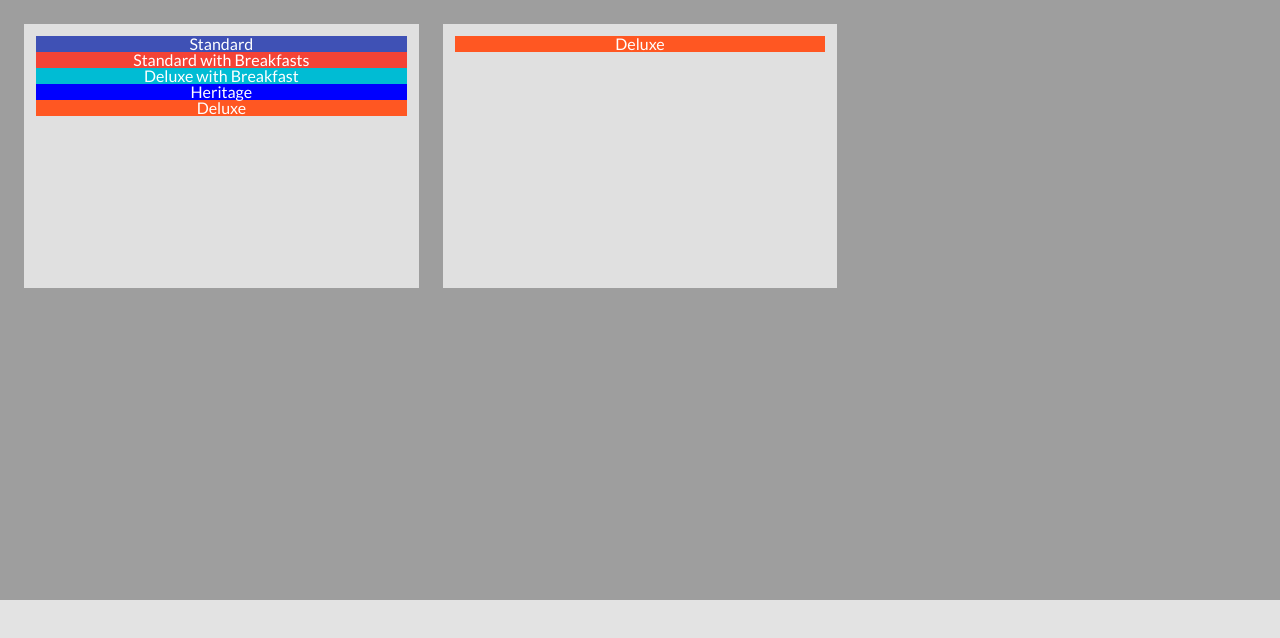
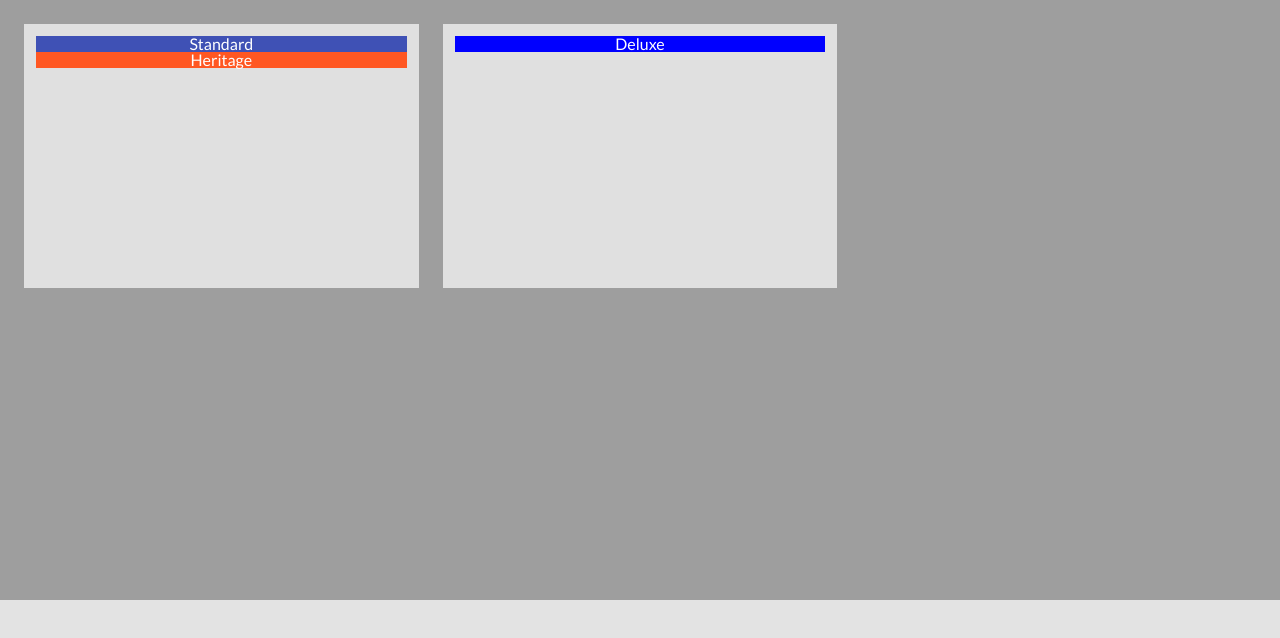
Before and after one commit to juliusdejon/drag-box, a React (Create React App) app: page / in a window 1280 px wide. Shown: the top 638 px of the page. Built offline with nearby package versions, Linux system fonts and the light colour scheme; the HTML template or start-up script is replaced by a standard one.

Commit message:
Renamed to Products for the better or worsts

```diff
--- a/src/App.css
+++ b/src/App.css
@@ -1,4 +1,4 @@
-@import url('https://fonts.googleapis.com/css?family=Archivo+Narrow:400,700|Lato:400,500,600,700');
+@import url("https://fonts.googleapis.com/css?family=Archivo+Narrow:400,700|Lato:400,500,600,700");
 
 /* Variables
  --------------------------------------------------*/
@@ -130,7 +130,7 @@ blockquote:before,
 blockquote:after,
 q:before,
 q:after {
-  content: '';
+  content: "";
   content: none;
 }
 
@@ -158,7 +158,7 @@ body {
   font-family: Lato, sans-serif;
 }
 
-.basket-container {
+.product-container {
   display: grid;
   grid-gap: 24px;
   padding: 24px;
@@ -169,7 +169,7 @@ body {
   min-height: 600px;
 }
 
-.basket {
+.product {
   background: #e0e0e0;
   padding: 12px;
 }
--- a/src/App.js
+++ b/src/App.js
@@ -1,218 +1,148 @@
-import React from 'react';
-import './App.css'
+import React from "react";
+import "./App.css";
 
 //Don't remove any old codes? but I can add more.
 
-const Item = ({
-  color,
-  id,
-  text,
-  name,
-  onDragStartHandler
-}) => ( <
-  section className = "item"
-  style = {
-    {
-      backgroundColor: color,
-    }
-  }
-
-  draggable
-
-  onDragStart = {
-    onDragStartHandler
-  }
-
-
-  key = {
-    id
-  }
-  id = {
-    name
-  } >
-  <
-  span > {
-    text
-  } < /span> < /
-  section >
+const Item = ({ color, id, text, name, onDragStartHandler }) => (
+  <section
+    className="item"
+    style={{
+      backgroundColor: color
+    }}
+    draggable
+    onDragStart={onDragStartHandler}
+    key={id}
+    id={name}
+  >
+    <span> {text} </span>{" "}
+  </section>
 );
 
-const getItems = (basketItems, items) => basketItems.map(basketItem =>
-  items.filter(item => basketItem === item.name)[0]
-)
+const getItems = (productItems, items) =>
+  productItems.map(
+    productItem => items.filter(item => productItem === item.name)[0]
+  );
 
-const Basket = ({
+const Product = ({
   name,
   items,
   onDropHandler,
   onDragOverHandler,
   onDragStartHandler,
   onClickHandler
-}) => ( <
-  article className = "basket"
-  key = {
-    name
-  }
-
-  onDrop = {
-    onDropHandler
-  }
-  onDragOver = {
-    onDragOverHandler
-  } > {
-    items.map((item, index) => ( <
-      Item {
-        ...item
-      }
-      onDragStartHandler = {
-        onDragStartHandler
-      }
-      onClickHandler = {
-        onClickHandler
-      }
-      key = {
-        'item' + index
-      }
+}) => (
+  <article
+    className="product"
+    key={name}
+    onDrop={onDropHandler}
+    onDragOver={onDragOverHandler}
+  >
+    {" "}
+    {items.map((item, index) => (
+      <Item
+        {...item}
+        onDragStartHandler={onDragStartHandler}
+        onClickHandler={onClickHandler}
+        key={"item" + index}
       />
-    ))
-  } <
-  /article>
+    ))}{" "}
+  </article>
 );
 
 class App extends React.Component {
-
   state = {
-    productsContainer: [{
-        name: "basket1",
-        items: [
-          "indigo",
-          "red",
-          "cyan",
-          "blue",
-          "deeporange",
-        ]
+    productsContainer: [
+      {
+        name: "Products in this Rate Plan",
+        items: ["standard", "heritage"]
       },
       {
-        name: "basket2",
-        items: [
-          "deeporange",
-        ]
-      },
+        name: "Available Products",
+        items: ["deluxe"]
+      }
     ],
-    items: [{
-        name: "indigo",
+    items: [
+      {
+        name: "standard",
         color: "#3f51b5",
         text: "Standard"
       },
       {
-        name: "deeporange",
+        name: "heritage",
         color: "#ff5722",
-        text: "Deluxe"
+        text: "Heritage"
       },
       {
-        name: "red",
-        color: "#f44336",
-        text: "Standard with Breakfasts"
-      },
-      {
-        name: "cyan",
-        color: "#00bcd4",
-        text: "Deluxe with Breakfast"
-      },
-      {
-        name: "blue",
+        name: "deluxe",
         color: "blue",
-        text: "Heritage"
-      },
-    ],
+        text: "Deluxe"
+      }
+    ]
+  };
 
-
-  }
-
-  handleOnDragStart = (event, firstId) => {
+  handleOnDragStart = (event, from) => {
     const id = event.target.id;
 
-    console.log('Drag: ', id);
-    console.log('First ID: ', firstId);
+    console.log("Dragging the", id);
+    console.log("From ", from);
 
-    event.dataTransfer.setData('id', id);
-    event.dataTransfer.setData('firstId', firstId);
-  }
+    event.dataTransfer.setData("id", id);
+    event.dataTransfer.setData("from", from);
+  };
 
   handleOnDrop = (event, i) => {
-    const id = event.dataTransfer.getData('id');
-    const firstId = event.dataTransfer.getData('firstId');
+    const id = event.dataTransfer.getData("id");
+    const from = event.dataTransfer.getData("from");
 
-    if (firstId != i) {
+    if (from != i) {
+      const productsContainer = this.state.productsContainer.map(
+        (product, index) => {
+          if (index == from) {
+            product.items = product.items.filter(item => {
+              return item !== id;
+            });
+          }
+          if (index === i) {
+            product.items = product.items.concat(id);
+          }
 
-      const productsContainer = this.state.productsContainer.map((basket, index) => {
-        console.log('Initial basket ' + index, basket.items);
-        if (index == firstId) {
-          basket.items = basket.items.filter((item) => {
-            return (item !== id);
-          })
+          return product;
         }
-        if (index === i) {
-          basket.items = basket.items.concat(id);
-        }
+      );
 
-        return basket;
-      })
-
-      console.log(productsContainer)
+      console.log(productsContainer);
 
       this.setState({
         productsContainer: productsContainer
-      })
+      });
+    } else {
+      console.log("No");
+    }
+  };
 
-    } else {
-      console.log('No')
-    }
-
-
-  }
-
-  handleOnDragOver = (event) => {
+  handleOnDragOver = event => {
     event.preventDefault();
-  }
-
+  };
 
   render() {
-    const {
-      productsContainer,
-      items,
-    } = this.state;
+    const { productsContainer, items } = this.state;
 
-    return ( <
-      div className = "app" >
-      <
-      div className = "basket-container" > {
-        productsContainer.map((basket, index) => ( <
-          Basket items = {
-            getItems(basket.items, items)
-          }
-          listkey = {
-            basket.name
-          }
-
-          onDragStartHandler = {
-            (event) => this.handleOnDragStart(event, index)
-          }
-          onDropHandler = {
-            (event) => this.handleOnDrop(event, index)
-          }
-          onDragOverHandler = {
-            this.handleOnDragOver
-          }
-
-          key = {
-            index
-          }
-          />
-        ))
-      } <
-      /div> < /
-      div >
+    return (
+      <div className="app">
+        <div className="product-container">
+          {" "}
+          {productsContainer.map((product, index) => (
+            <Product
+              items={getItems(product.items, items)}
+              listkey={product.name}
+              onDragStartHandler={event => this.handleOnDragStart(event, index)}
+              onDropHandler={event => this.handleOnDrop(event, index)}
+              onDragOverHandler={this.handleOnDragOver}
+              key={index}
+            />
+          ))}{" "}
+        </div>{" "}
+      </div>
     );
   }
 }
```
